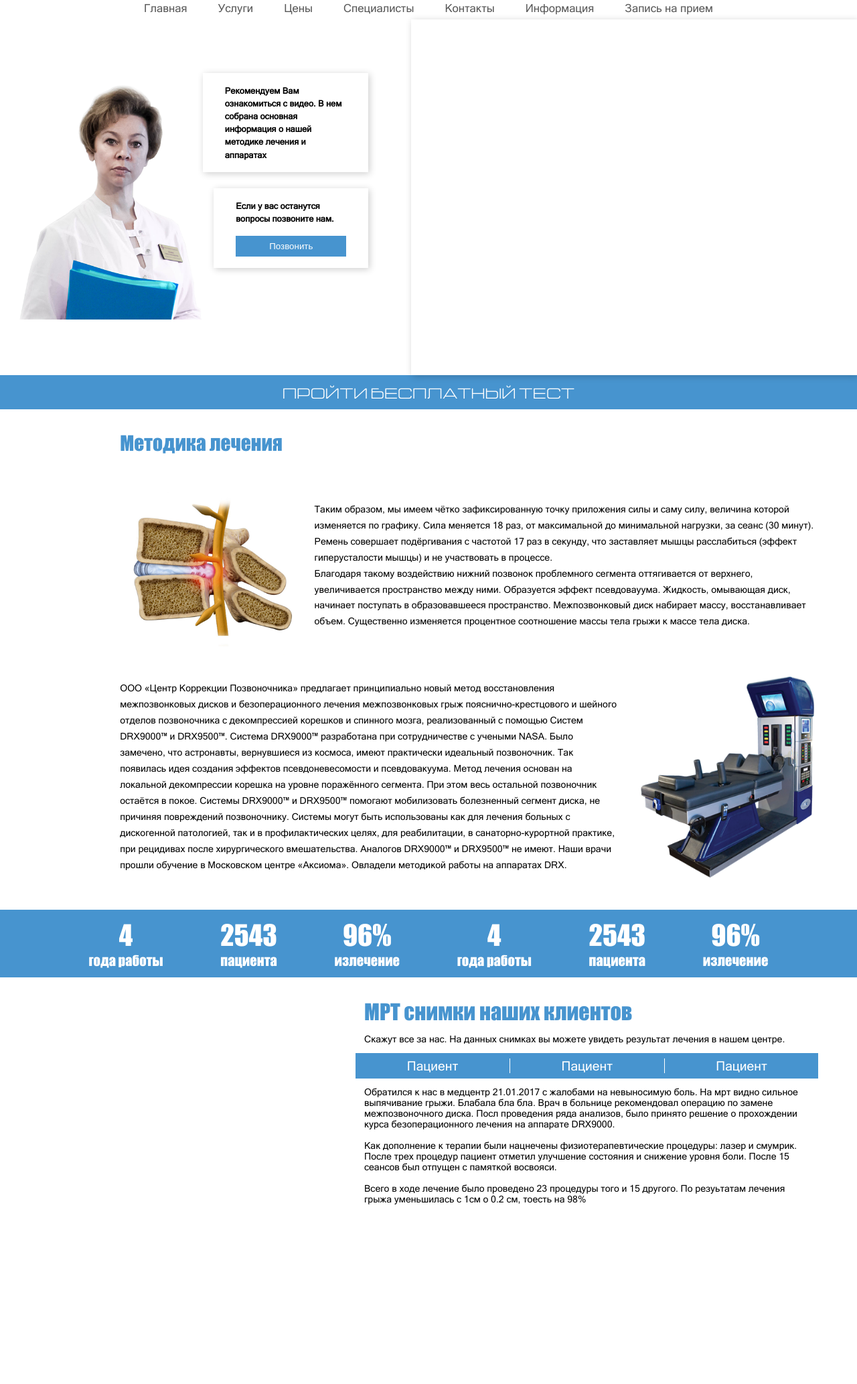
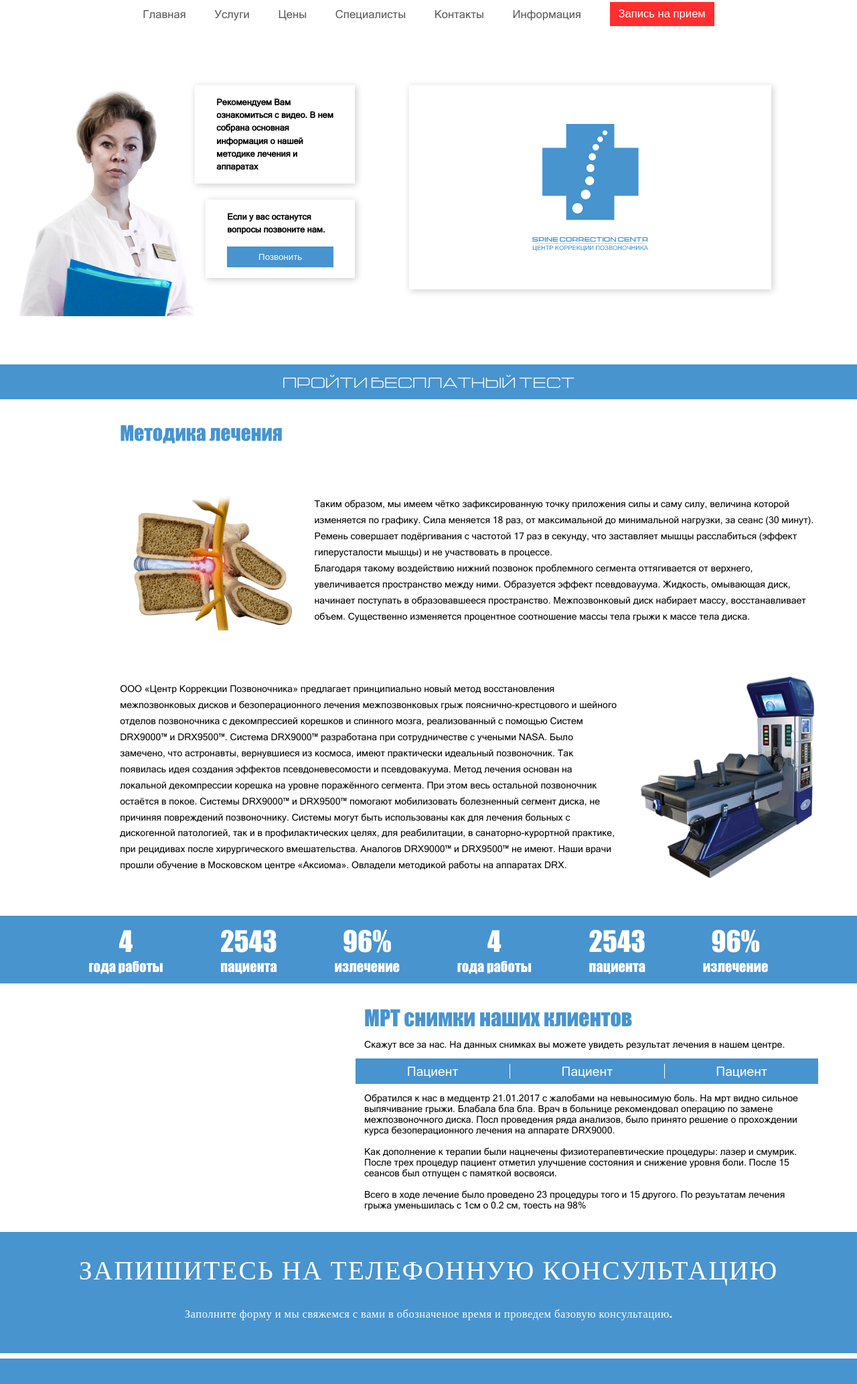
Before and after one commit to Mishgan48/med_centr_vrn, a plain HTML site: page index.html in a window 1280 px wide. Shown: the part 122-2188 px from the top of the page at 67% size. Before the commit the page ends 1952 px from the top, so only its background shows below. Drawn offline with Linux system fonts and the light colour scheme; files whose address does not match are found by name.

Commit message:
Все блоки

```diff
--- a/index.html
+++ b/index.html
@@ -39,7 +39,7 @@
           <li><a href="#">Специалисты</a></li>
           <li><a href="#">Контакты</a></li>
           <li><a href="#">Информация</a></li>
-          <li><a href="#">Запись на прием</a></li>
+          <li><button>Запись на прием</button></li>
         </ul>
       </nav>
     </header>
@@ -52,7 +52,7 @@
           <button class="doctor__button" type="button" name="button">Позвонить</button>
         </div>
       </div>
-      <div class="doctor__right shadow-item"></div>
+      <div class="doctor__right shadow-item"><img src="img/logo_blue.png" alt=""></div>
     </section>
 
     <section>
@@ -105,7 +105,9 @@
 
     <section>
       <div class="mrt">
-        <div class="mrt__left-block"></div>
+        <div class="mrt__left-block">
+
+        </div>
         <div class="mrt__right-block">
           <div class="mrt__title">МРТ снимки наших клиентов</div>
           <div class="mrt__text">Скажут все за нас. На данных снимках вы можете увидеть результат лечения в нашем центре. </div>
@@ -125,8 +127,8 @@
 
     <section>
       <div class="callback">
-        <h2></h2>
-        <div></div>
+        <h2>ЗАПИШИТЕСЬ НА ТЕЛЕФОННУЮ КОНСУЛЬТАЦИЮ</h2>
+        <div class="callback__article">Заполните форму и мы свяжемся с вами в обозначеное время и проведем базовую консультацию.</div>
         <div class="callback__form">
           <div></div>
           <div></div>
--- a/style/style.css
+++ b/style/style.css
@@ -9,6 +9,9 @@ body {
 }
 img {
   max-width: 100%;
+}
+button {
+  cursor: pointer;
 }
 
 /* Верхний блок */
@@ -82,6 +85,7 @@ nav ul {
   padding: 0;
   display: flex;
   list-style: none;
+  align-items: center;
 }
 nav li {
   margin: auto;
@@ -92,10 +96,18 @@ nav a {
   text-decoration: none;
   color: #585858;
 }
+nav button {
+  width: 100%;
+  padding: 1vh 1vw;
+  font-size: 1.3vw;
+  color: #fff;
+  background-color: #fe2f2f;
+  border: 0;
+}
 
 /* Блок с врачем */
 .doctor {
-  width: 100%;
+  width: 90%;
   display: flex;
   justify-content: space-between;
 }
@@ -103,8 +115,8 @@ nav a {
   display: flex;
   flex-direction: column;
   align-items: flex-end;
-  width: 43%;
-  padding: 10vh 0 20vh 0;
+  width: 46%;
+  padding: 10vh 0 15vh 0;
   font-size: 1vw;
   font-weight: bold;
   line-height: 150%;
@@ -131,7 +143,10 @@ nav a {
   width: 30%;
 }
 .doctor__right {
-  width: 40%;
+  width: 15%;
+  padding: 5% 16%;
+  margin-top: 10vh;
+  margin-bottom: 14vh;
 }
 .doctor__button {
   width: 100%;
@@ -167,7 +182,7 @@ nav a {
 }
 .method__item {
   width: 100%;
-  margin: 4vh 0;
+  margin: 5vh 0;
   display: flex;
   justify-content: space-between;
   align-items: center;
@@ -244,6 +259,41 @@ nav a {
   border-right: 1px solid #fff;
 }
 
+/* Блок обратного звонка */
+.callback {
+  width: 90%;
+  padding: 3vh 5%;
+  color: #fff;
+  background-color: #4794cf;
+}
+h2 {
+  margin: 0;
+  padding: 0;
+  font-size: 3.1vw;
+  text-align: center;
+  letter-spacing: 0.05em;
+  font-family: 'Impact';
+  font-weight: 300;
+}
+.callback__article {
+  width: 100%;
+  margin: 3vh 0;
+  font-size: 1.3vw;
+  text-align: center;
+  letter-spacing: 0.03em;
+  font-family: 'Impact';
+  font-weight: 300;
+}
+
+/* Футер */
+footer {
+  width: 90%;
+  padding: 3vh 5%;
+  margin: 1vh 0 0 0;
+  color: #fff;
+  background-color: #4794cf;
+}
+
 @font-face {
 	font-family: 'Microsoft Sans Serif';
 	src: url('../fonts/Microsoft Sans Serif.ttf');
```
